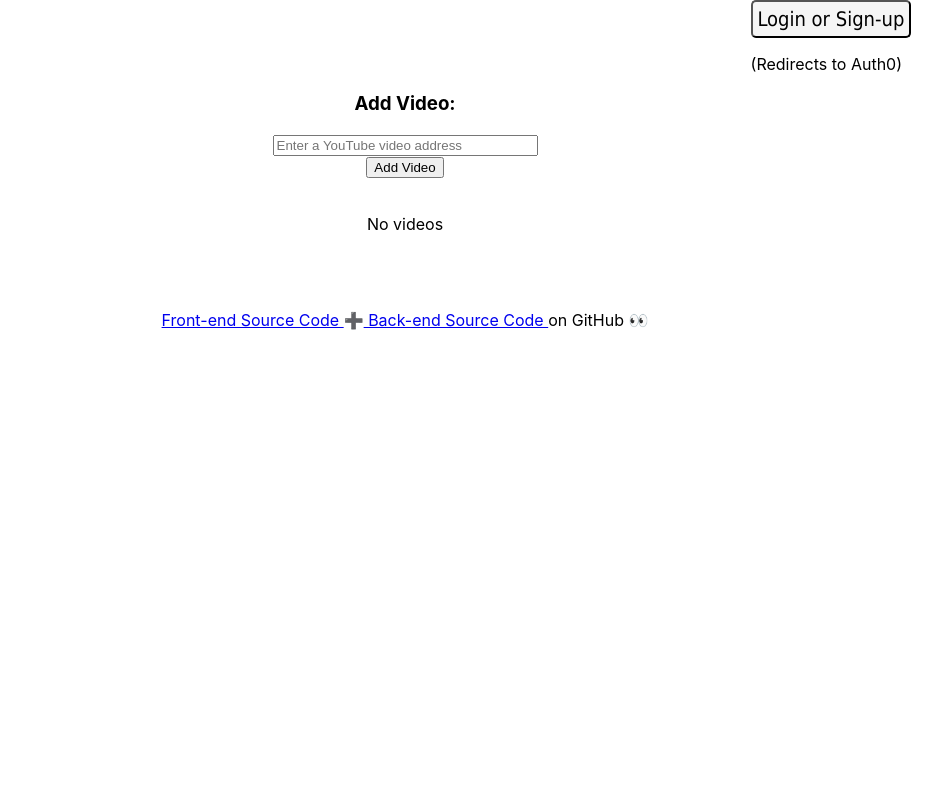
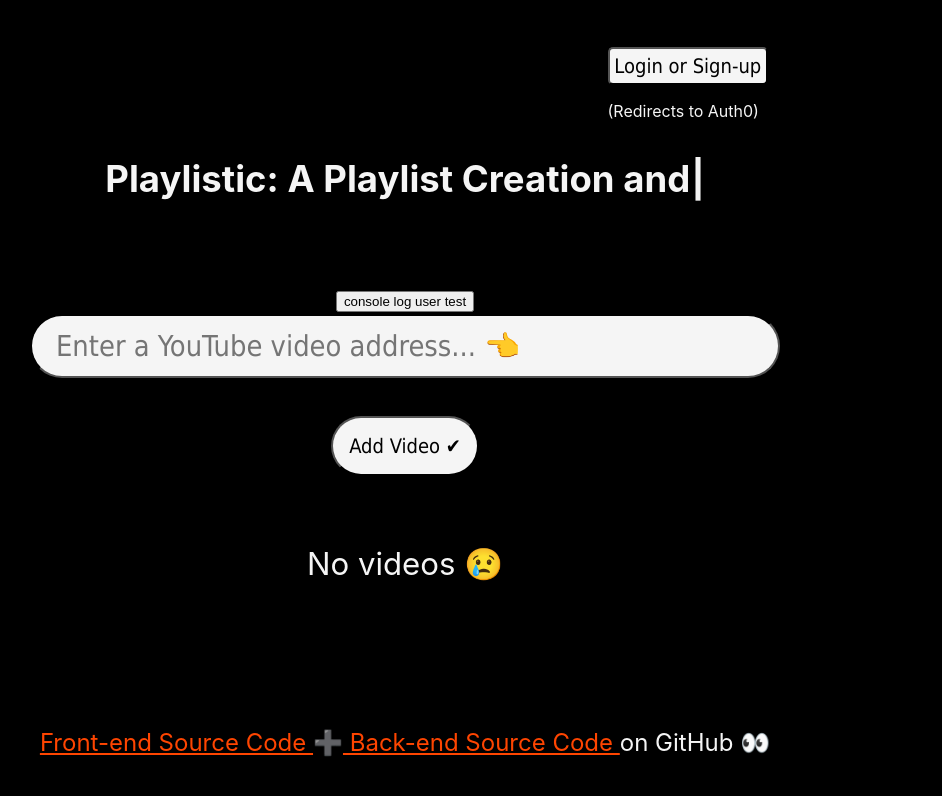
Before and after one commit to sbose23/Playlistic, a React (Create React App) app: page / in a window 1280 px wide. Shown: the top 796 px of the page, without its empty margins (235-1177 px from the left). Built offline with nearby package versions, Linux system fonts and the light colour scheme.

Commit message:
updated UI

```diff
--- a/package.json
+++ b/package.json
@@ -3,6 +3,7 @@
   "version": "0.1.0",
   "private": true,
   "dependencies": {
+    "@auth0/auth0-react": "^1.10.2",
     "@netlify/functions": "^1.2.0",
     "@testing-library/jest-dom": "^5.16.5",
     "@testing-library/react": "^13.3.0",
@@ -11,12 +12,14 @@
     "@types/node": "^16.11.52",
     "@types/react": "^18.0.17",
     "@types/react-dom": "^18.0.6",
+    "axios": "^0.27.2",
     "netlify-cli": "^11.3.0",
     "react": "^18.2.0",
     "react-dom": "^18.2.0",
     "react-player": "^2.10.1",
     "react-scripts": "5.0.1",
     "typescript": "^4.7.4",
+    "typewriter-effect": "^2.19.0",
     "web-vitals": "^2.1.4"
   },
   "scripts": {
--- a/src/Playlist/Playlist.tsx
+++ b/src/Playlist/Playlist.tsx
@@ -1,6 +1,10 @@
 import { useReducer } from 'react';
 import ReactPlayer from 'react-player/youtube'
 import VideoForm from './VideoForm';
+import '../styles/Playlist.css'
+import TypeWriter from 'typewriter-effect';
+import {useAuth0} from '@auth0/auth0-react';
+
 //test one second video: https://youtu.be/Wch3gJG2GJ4
 
 type PlaylistProps = {
@@ -9,13 +13,20 @@ type PlaylistProps = {
 }
 
 function Playlist(props: PlaylistProps){
+    const {user} = useAuth0() //testing
     const [videoIndex, nextVideo] = useReducer(index => index + 1, 0)
     console.log("Videos: " + props.videos.toString())
     return (
         <div>
+            <h3>
+                <TypeWriter onInit={(t) => t.typeString("Playlistic: A Playlist Creation and Sharing Platform 🔥").start()}/>
+            </h3>
+            <br></br>
+            <button onClick={() => console.log(user)}>console log user test</button>
+            <br></br>
             <VideoForm videos={props.videos} setVideos={props.setVideos}/>
             <br></br>
-            {props.videos.length === 0 ? <p>No videos</p>:<ReactPlayer loop = {true}
+            {props.videos.length === 0 ? <p>No videos 😢</p> : <ReactPlayer loop = {true}
                                                             url = {props.videos[videoIndex]}
                                                             controls={true} onEnded={nextVideo}/>}
         </div>
--- a/src/Playlist/VideoForm.tsx
+++ b/src/Playlist/VideoForm.tsx
@@ -23,13 +23,14 @@ function VideoForm (props: VideoFormProps) {
 
     return (
         <div>
-            <h3>Add Video: </h3>
+            <span>
             <form onSubmit={addVideo}>
-                <input size = {30} required placeholder="Enter a YouTube video address"
+                <input size = {30} required placeholder="Enter a YouTube video address... 👈"
                         onChange={(e) => setAddress(e.target.value)}/>
-                <br></br>
-                <button className = "submit">Add Video</button>
+                <br></br><br></br>
+                <button className = "submit">Add Video ✔</button>
             </form>
+            </span>
 
         </div>
     );
--- a/src/index.tsx
+++ b/src/index.tsx
@@ -1,6 +1,6 @@
 import React from 'react';
 import ReactDOM from 'react-dom/client';
-import './index.css';
+import './styles/index.css';
 import App from './App';
 import { Auth0Provider } from '@auth0/auth0-react';
 
--- a/src/styles/App.css
+++ b/src/styles/App.css
@@ -2,17 +2,27 @@
   text-align: center;
 }
 
-.App-header {
+body {
   background-color: #000000;
   min-height: 100vh;
   display: flex;
   flex-direction: column;
   align-items: center;
   justify-content: center;
-  font-size: calc(10px + 2vmin);
-  color: white;
+  font-size: 3.9vmin;
+  color: whitesmoke;
 }
 
-.App-link {
-  color: #61dafb;
+footer {
+  font-size: 3vmin;
 }
+
+a:link{
+  color: orangered
+}
+a:visited {
+  color: violet;
+}
+a:hover {
+  color: hotpink;
+}
--- /dev/null
+++ b/src/styles/Playlist.css
@@ -0,0 +1,35 @@
+input{
+    font-family: 'Tahoma';
+    color: rgb(0, 0, 0);
+    background-color: whitesmoke;
+    font-weight: 500;
+    font-size: 3.6vmin;
+    padding-left: 3vmin;
+    width: 25em;
+    height: 2em;
+    border-color: black;
+    border-radius: 32px;
+    transition: 0.5s;
+    outline-color: black;
+}
+input:hover{
+    background-color: black;
+    color:violet;
+}
+.submit {
+    font-family: 'Tahoma';
+    color: black;
+    font-weight: 500;
+    font-size: 2.5vmin;
+    padding: 2vmin;
+    background-color: whitesmoke;
+    border-color: black;
+    border-radius: 32px;
+    outline-color: black;
+    transition: 0.5s;
+    cursor: pointer;
+}
+.submit:hover{
+    background-color: black;
+    color:greenyellow
+}
```
Also changed, not shown: src/styles/index.css (renamed from src/index.css), 1 other file (tests, documents, lock files or other folders).
